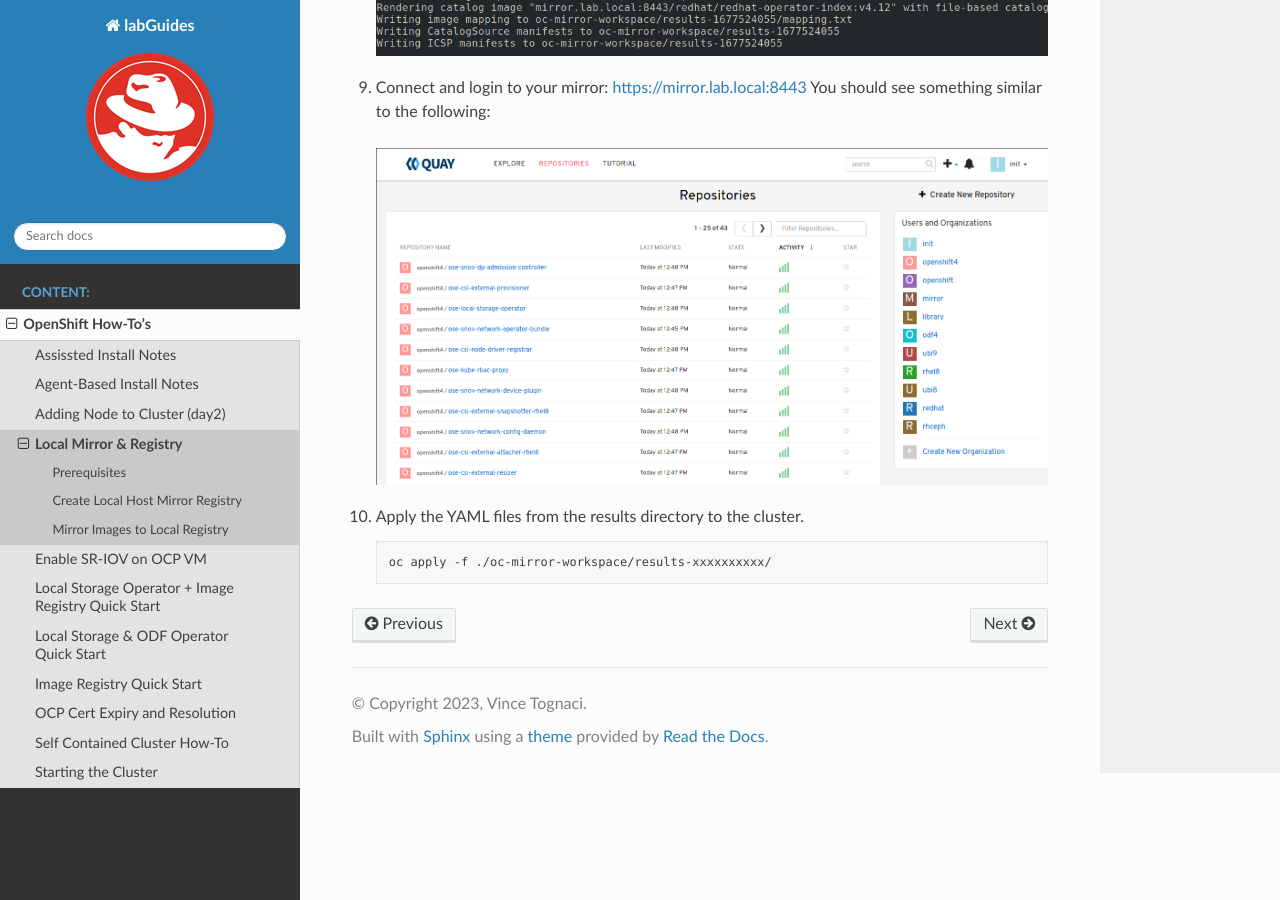
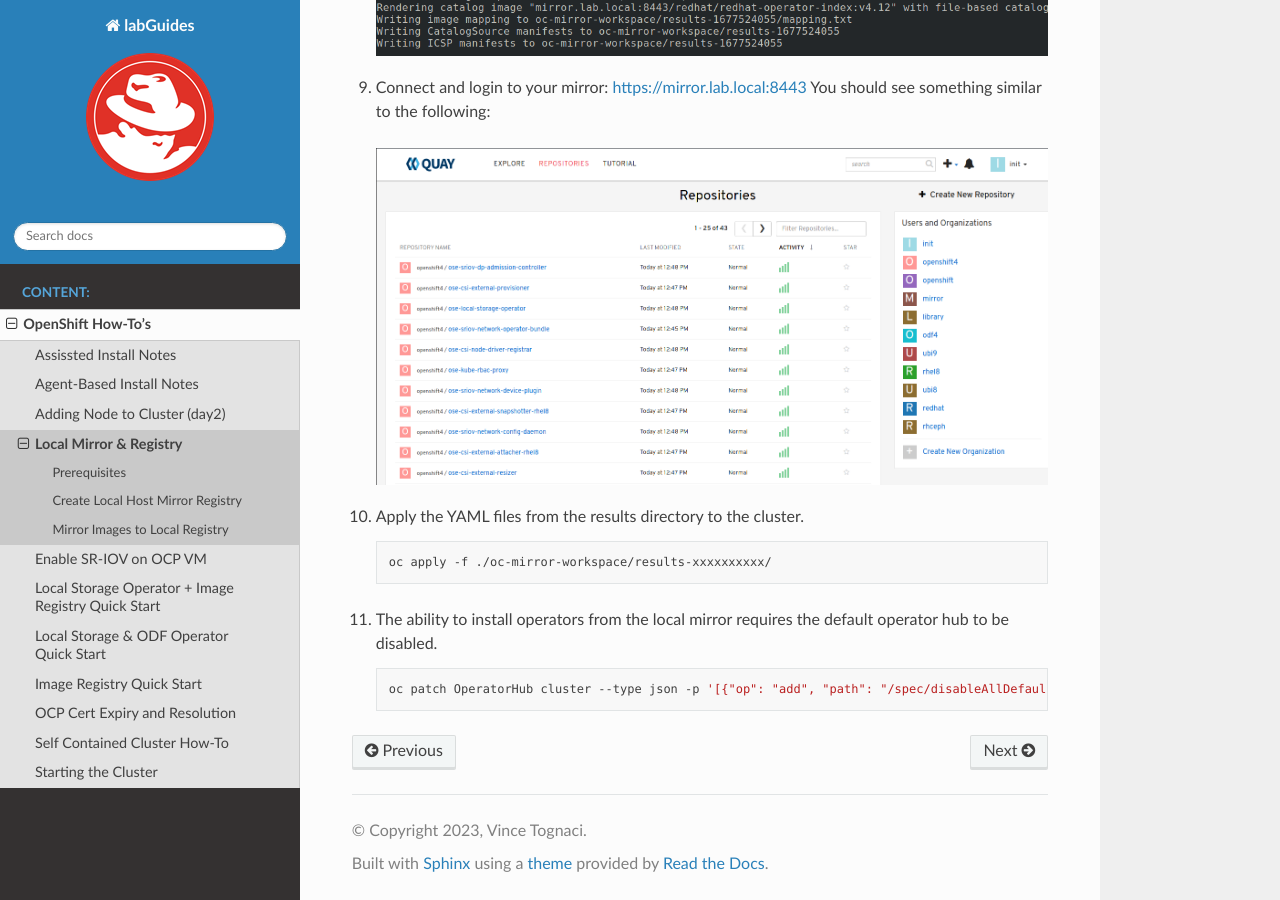
Before and after one commit to vtog/labGuides, a Sphinx documentation site: the page built from source/ocp/local-mirror-registry.rst, in a window 1280 px wide and 900 px high, scrolled down 4277 px. Built offline with Sphinx 7.4.7 and the Read the Docs theme 2.0.0, drawn with Linux system fonts in a browser that asks for light colours; pages that are not in the unit, such as notebooks, are missing from menus.

Commit message:
added step to fix mirrored operators to install to cluster

```diff
--- a/source/ocp/local-mirror-registry.rst
+++ b/source/ocp/local-mirror-registry.rst
@@ -216,3 +216,10 @@
    .. code-block:: bash
 
       oc apply -f ./oc-mirror-workspace/results-xxxxxxxxxx/
+
+#. The ability to install operators from the local mirror requires the default
+   operator hub to be disabled.
+
+   .. code-block:: bash
+
+      oc patch OperatorHub cluster --type json -p '[{"op": "add", "path": "/spec/disableAllDefaultSources", "value": true}]'
```
